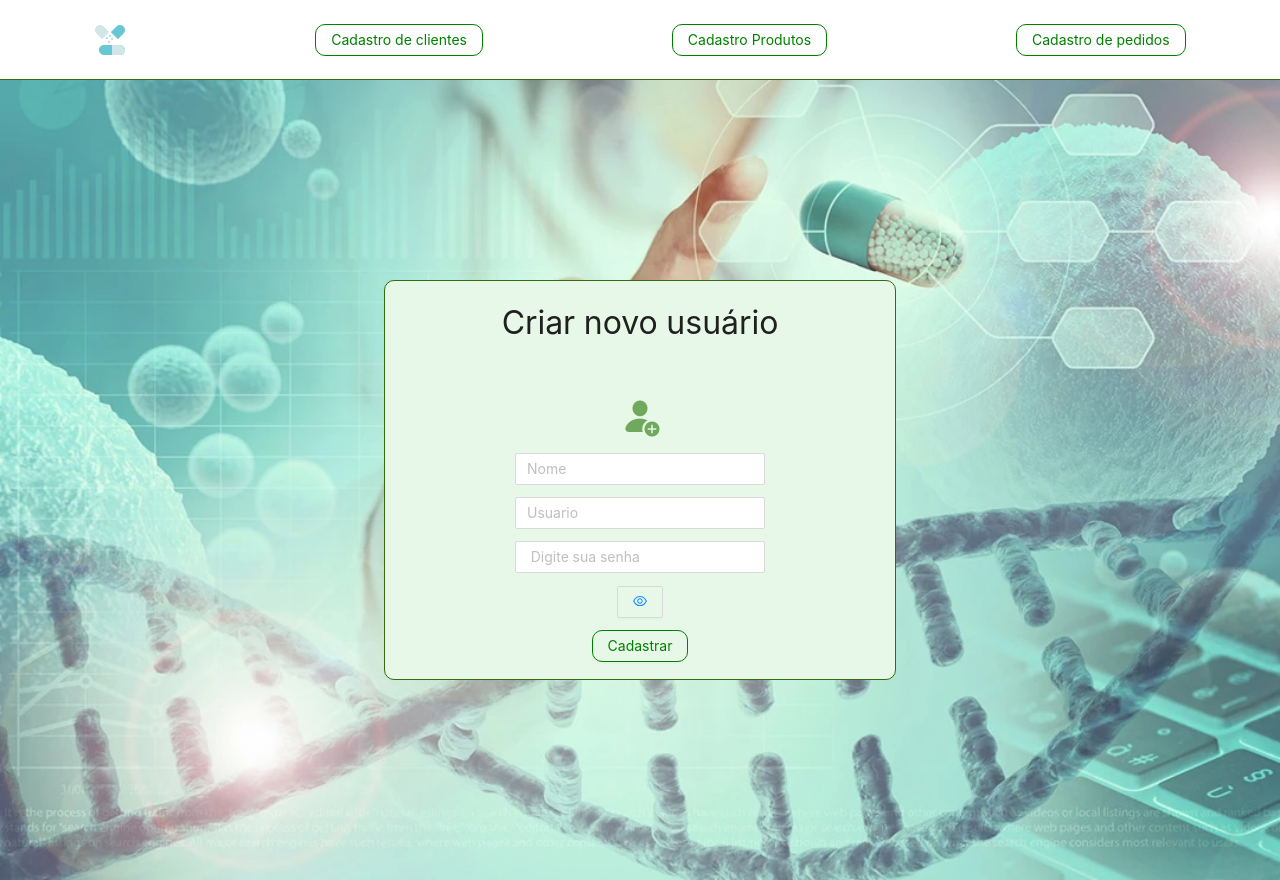
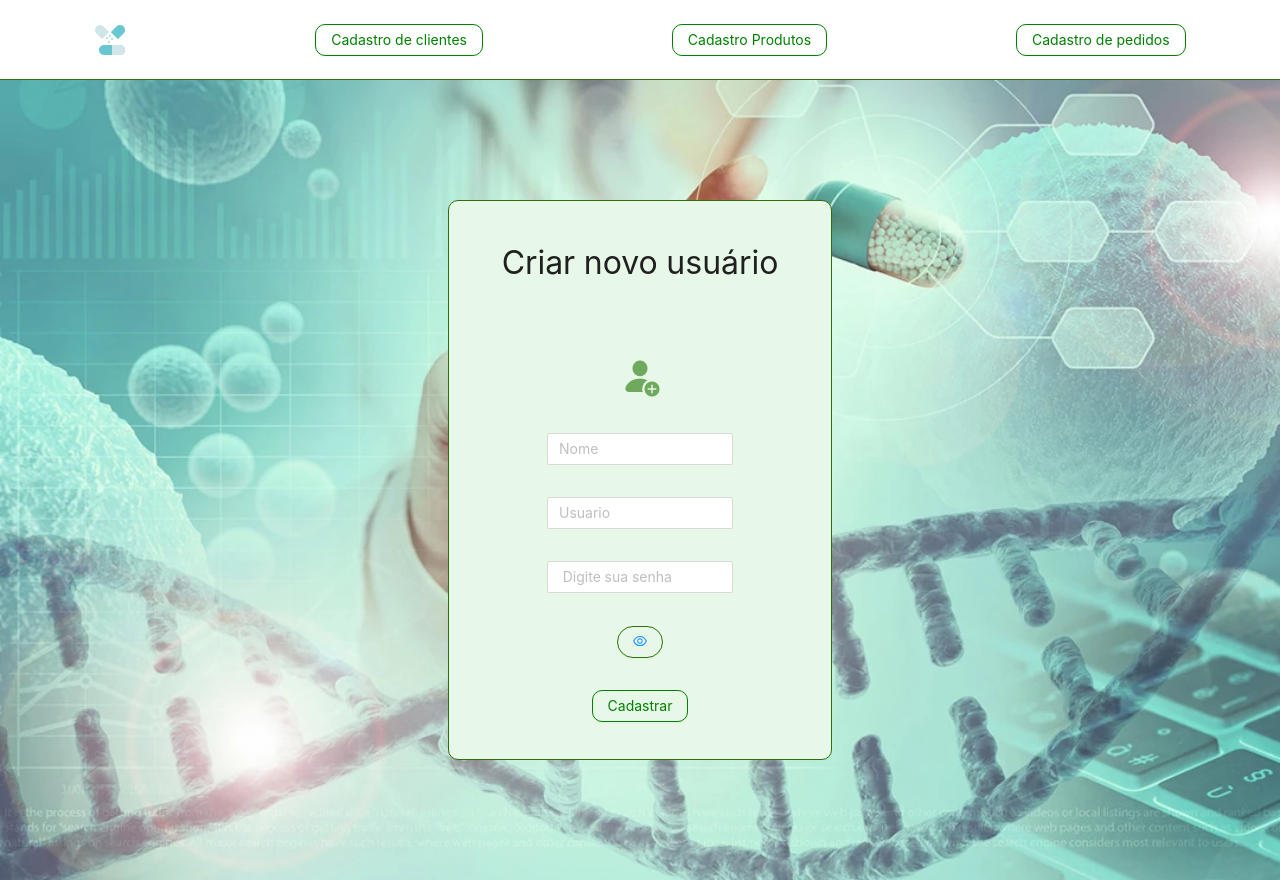
Before and after one commit to wtbno/CapsFront, a React (Create React App) app: page /create in a window 1280 px wide. Built offline with nearby package versions, Linux system fonts and the light colour scheme.

Commit message:
feat.: atalho para home page

```diff
--- a/src/Pages/CreateUser/index.jsx
+++ b/src/Pages/CreateUser/index.jsx
@@ -19,6 +19,9 @@ const barBtn = {
 };
 
 export default function CreateUser() {
+
+
+
   const [isLoading, setIsLoading] = useState(true);
   useEffect(() => {
     setTimeout(() => {
@@ -47,7 +50,7 @@ export default function CreateUser() {
           style={{ backgroundImage: "url(" + "dnapills.png" + ")" }}
           className="root"
         >
-          <div className="createBox">
+          <div className="createUserBox">
             <p>Criar novo usuário</p>
             <img className="userAdd" src="/user1.png" />
             <Input className="iptArea" placeholder="Nome" />
@@ -60,7 +63,11 @@ export default function CreateUser() {
               className="iptArea"
               placeholder=" Digite sua senha"
             />
-            <Button type="ghost" onClick={() => showPass()}>
+            <Button
+              style={{ borderRadius: "30px", border: "1px solid #336d0d" }}
+              type="ghost"
+              onClick={() => showPass()}
+            >
               <EyeTwoTone />
             </Button>
 
--- a/src/Pages/CreateUser/style.css
+++ b/src/Pages/CreateUser/style.css
@@ -20,15 +20,15 @@
   justify-content: space-around;
 }
 
-.createBox {
+.createUserBox {
   display: flex;
   border: 1px solid #336d0d;
   align-items: center;
   justify-content: space-evenly;
   flex-direction: column;
-  height: 50vh;
+  height: 70vh;
   max-width: 50%;
-  width: 40%;
+  width: 30%;
   border-radius: 10px;
   padding: 5px;
   background-color: #e8f8e8;
--- a/src/Pages/Home/index.jsx
+++ b/src/Pages/Home/index.jsx
@@ -17,7 +17,11 @@ export default function Home() {
 
   return (
     <>
-      {!isLoading && (
+       {isLoading ? (
+        <div style={{ display: "flex", flexDirection: "column" }}>
+          <Spin size="large" style={{ marginTop: "15rem" }} />
+        </div>
+      ) : (
         <div
           style={{ backgroundImage: "url(" + "bgimg2.jpg" + ")" }}
           className="root"
@@ -36,9 +40,7 @@ export default function Home() {
           </div>
         </div>
       )}
-      <div style={{ display: "flex", flexDirection: "column" }}>
-        {isLoading && <Spin size="large" style={{ marginTop: "15rem" }} />}
-      </div>
+
     </>
   );
 }
--- a/src/Pages/RegisterUser/index.jsx
+++ b/src/Pages/RegisterUser/index.jsx
@@ -38,7 +38,7 @@ export default function RegisterUser() {
           style={{ backgroundImage: "url(" + "dnapills.png" + ")" }}
           className="root"
         >
-          <div className="createBox">
+          <div className="newClientBox">
             <p>Cadastrar novo cliente</p>
 
               <img className="pillsimg" src="/user1.png" />
--- a/src/Pages/RegisterUser/style.css
+++ b/src/Pages/RegisterUser/style.css
@@ -20,15 +20,15 @@
   justify-content: space-around;
 }
 
-.createBox {
+.newClientBox {
   display: flex;
   border: 1px solid #336d0d;
   align-items: center;
   justify-content: space-evenly;
   flex-direction: column;
-  height: 50vh;
+  height: 70vh;
   max-width: 50%;
-  width: 40%;
+  width: 30%;
   border-radius: 10px;
   padding: 5px;
   background-color: #e8f8e8;
```
Also changed, not shown: public/bgimg2.jpg (renamed from src/bgimg2.jpg).
